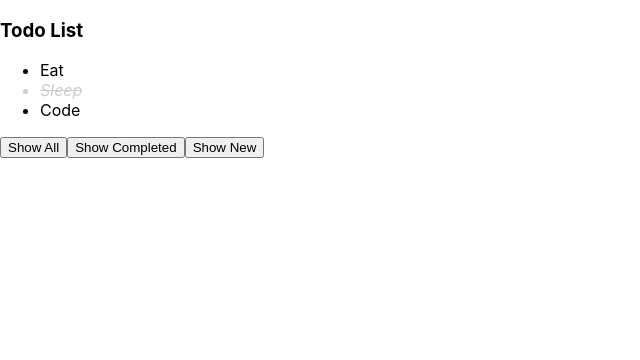
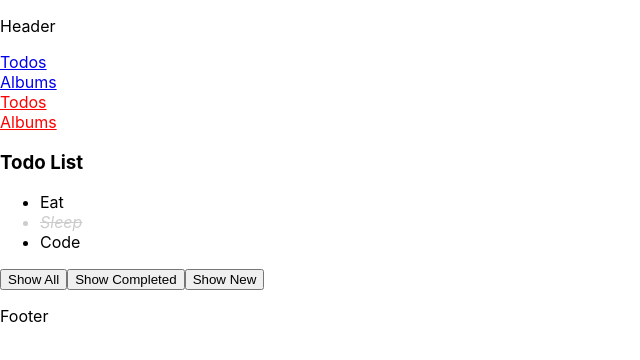
Before and after one commit to manhpham90vn/learn_react, a React (Create React App) app: page / in a window 1280 px wide. Shown: the top 360 px of the page, without its empty margins (0-640 px from the left). Built offline with nearby package versions, Linux system fonts and the light colour scheme.

Commit message:
add react route dom

```diff
--- a/package.json
+++ b/package.json
@@ -10,6 +10,7 @@
     "prop-types": "^15.8.1",
     "react": "^18.3.1",
     "react-dom": "^18.3.1",
+    "react-router-dom": "^6.25.1",
     "react-scripts": "5.0.1",
     "web-vitals": "^2.1.4"
   },
--- a/src/App.js
+++ b/src/App.js
@@ -1,14 +1,30 @@
 import './App.css';
 import TodoFeature from "./features/Todo";
+import {BrowserRouter, Link, NavLink, Route, Routes} from "react-router-dom";
+import AlbumFeature from "./features/Album/components";
 
 // rsfp: snip
 
 function App() {
     return (
-        <div>
-            <TodoFeature />
-        </div>
-    );
+        <BrowserRouter>
+            <p>Header</p>
+            <Link to={"/todos"}>Todos</Link>
+            <br/>
+            <Link to={"/albums"}>Albums</Link>
+            <br/>
+            <NavLink to={"/todos"} style={{color: 'red'}}>Todos</NavLink>
+            <br/>
+            <NavLink to={"/albums"} style={{color: 'red'}}>Albums</NavLink>
+
+            <Routes>
+                <Route path="/" element={<TodoFeature/>}/>
+                <Route path="/todos" element={<TodoFeature/>}/>
+                <Route path="/albums" element={<AlbumFeature/>}/>
+            </Routes>
+            <p>Footer</p>
+        </BrowserRouter>
+    )
 }
 
 export default App;
--- a/src/index.js
+++ b/src/index.js
@@ -6,9 +6,9 @@ import reportWebVitals from './reportWebVitals';
 
 const root = ReactDOM.createRoot(document.getElementById('root'));
 root.render(
-  <React.StrictMode>
-    <App />
-  </React.StrictMode>
+    <React.StrictMode>
+        <App/>
+    </React.StrictMode>
 );
 
 // If you want to start measuring performance in your app, pass a function
```
Also changed, not shown: 1 other file (tests, documents, lock files or other folders).
